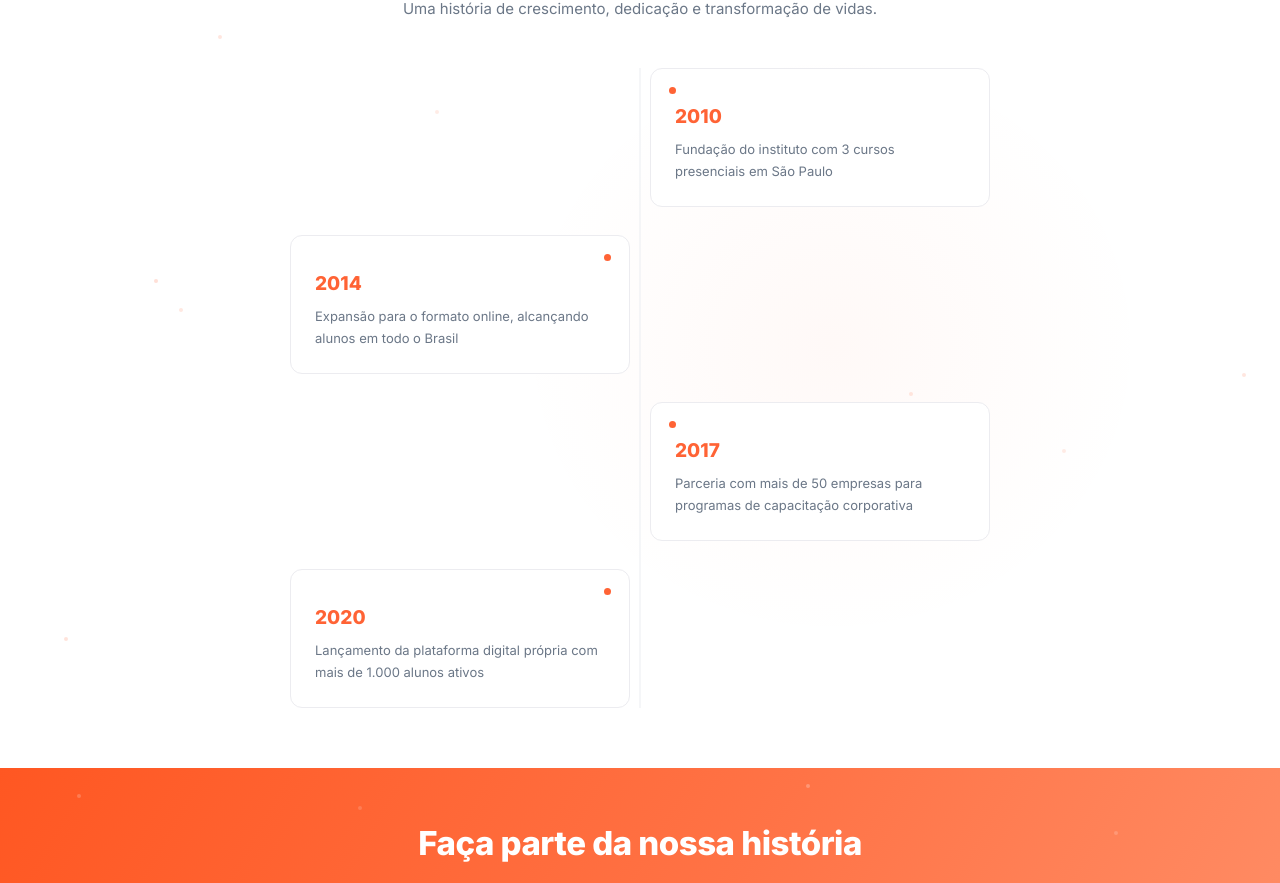
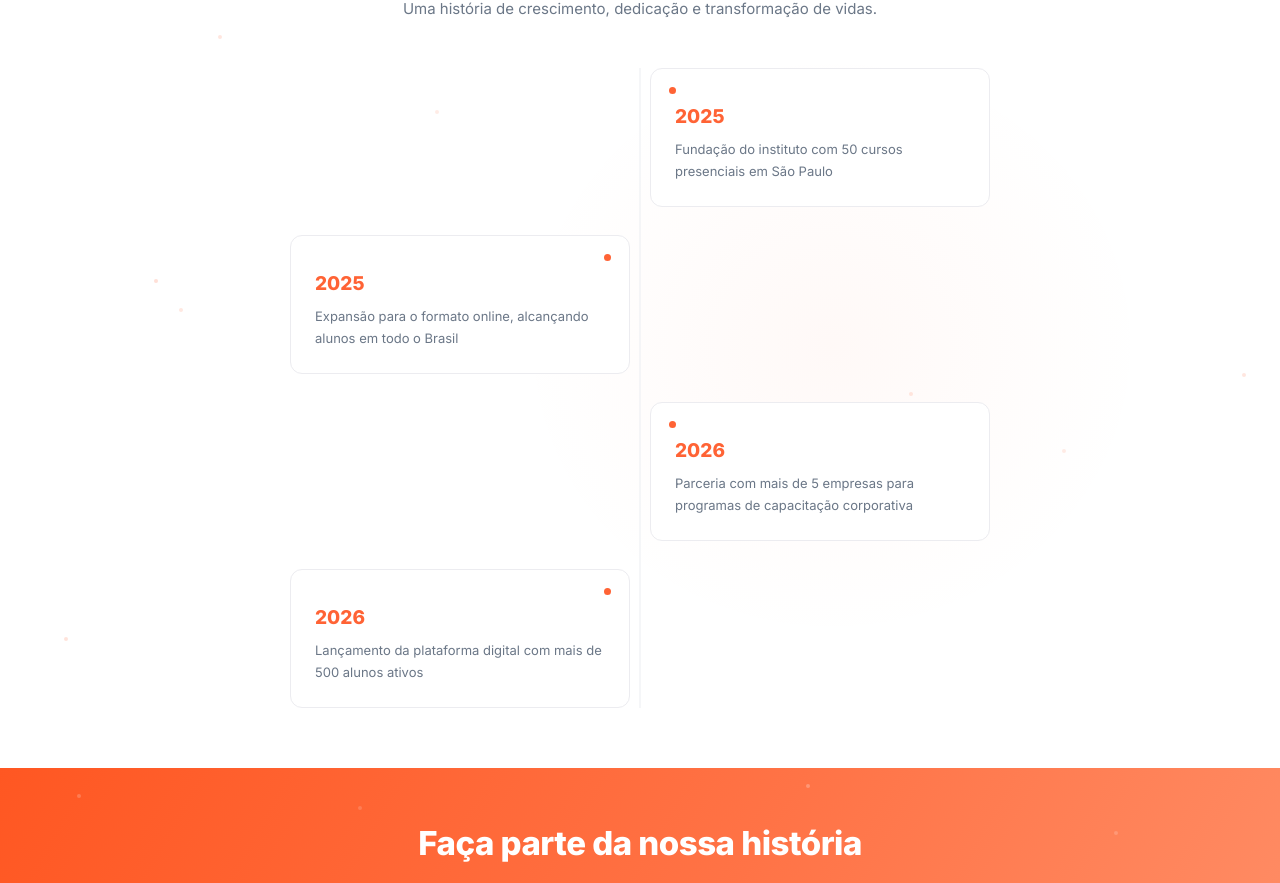
Before and after one commit to TheuzinCode/Frontend-Institutovetta, a React (Vite) app: page /sobre-nos in a window 1280 px wide. Shown: the part 1479-2362 px from the top of the page. Built offline with nearby package versions, Linux system fonts and the light colour scheme; a web font is replaced by a local one.

Commit message:
Alteração rota listar cursos, linha temporal sobre nos

```diff
--- a/src/paginas/cursos/cards-cursos/CardCursos.jsx
+++ b/src/paginas/cursos/cards-cursos/CardCursos.jsx
@@ -15,7 +15,7 @@ const CardCursos = () => {
 
     async function buscarCursos() {
         try {
-            const resp = await fetch(`http://localhost:8080/Cursos`);
+            const resp = await fetch(`http://localhost:8080/cursos`);
             const data = await resp.json();
             setListaCursos(data)
         } catch (error) {
--- a/src/paginas/sobre-nos/parte4/Parte4.jsx
+++ b/src/paginas/sobre-nos/parte4/Parte4.jsx
@@ -5,22 +5,23 @@ const Parte4 = () => {
 
   const marcos = [
     {
-      ano: "2010",
-      texto: "Fundação do instituto com 3 cursos presenciais em São Paulo"
+      ano: "2025",
+      texto: "Fundação do instituto com 50 cursos presenciais em São Paulo"
     },
     {
-      ano: "2014",
+      ano: "2025",
       texto: "Expansão para o formato online, alcançando alunos em todo o Brasil"
     },
+
     {
-      ano: "2017",
+      ano: "2026",
       texto:
-        "Parceria com mais de 50 empresas para programas de capacitação corporativa"
+        "Parceria com mais de 5 empresas para programas de capacitação corporativa"
     },
     {
-      ano: "2020",
+      ano: "2026",
       texto:
-        "Lançamento da plataforma digital própria com mais de 1.000 alunos ativos"
+        "Lançamento da plataforma digital com mais de 500 alunos ativos"
     }
   ];
 
```
